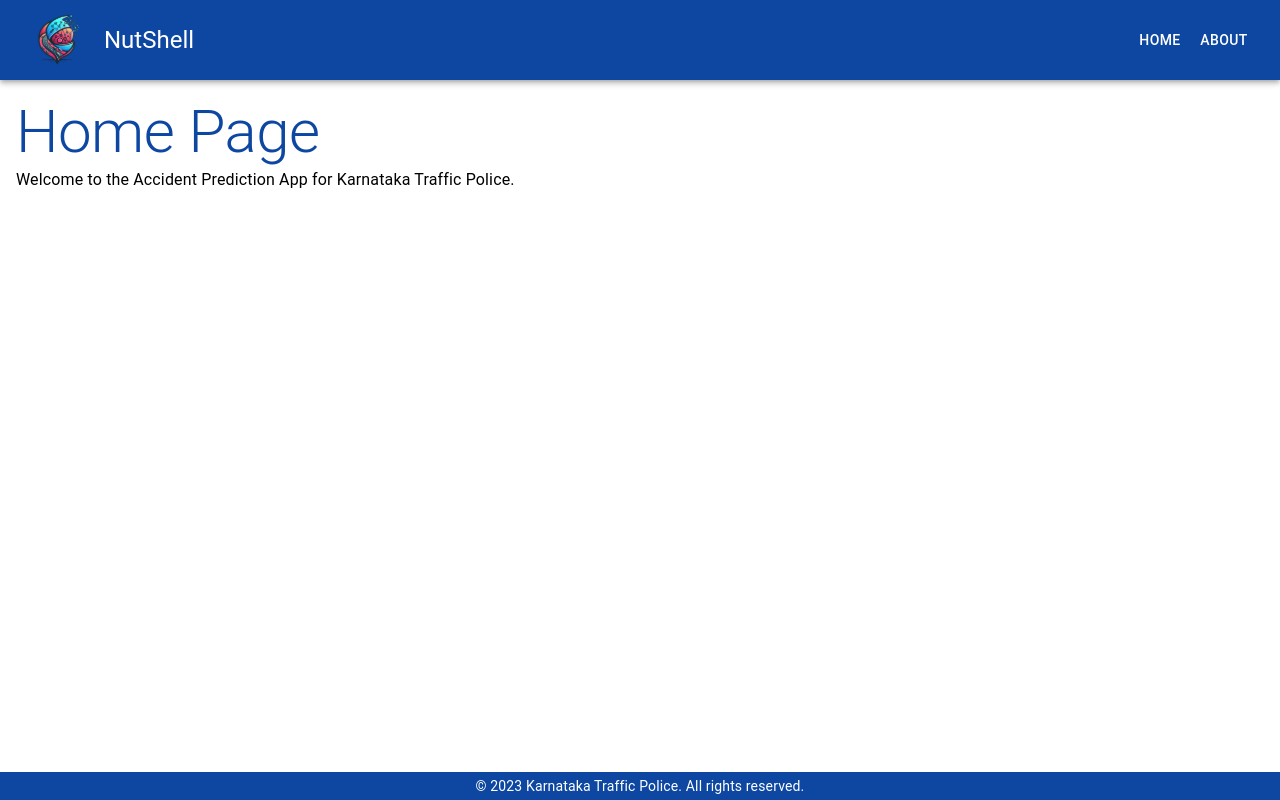
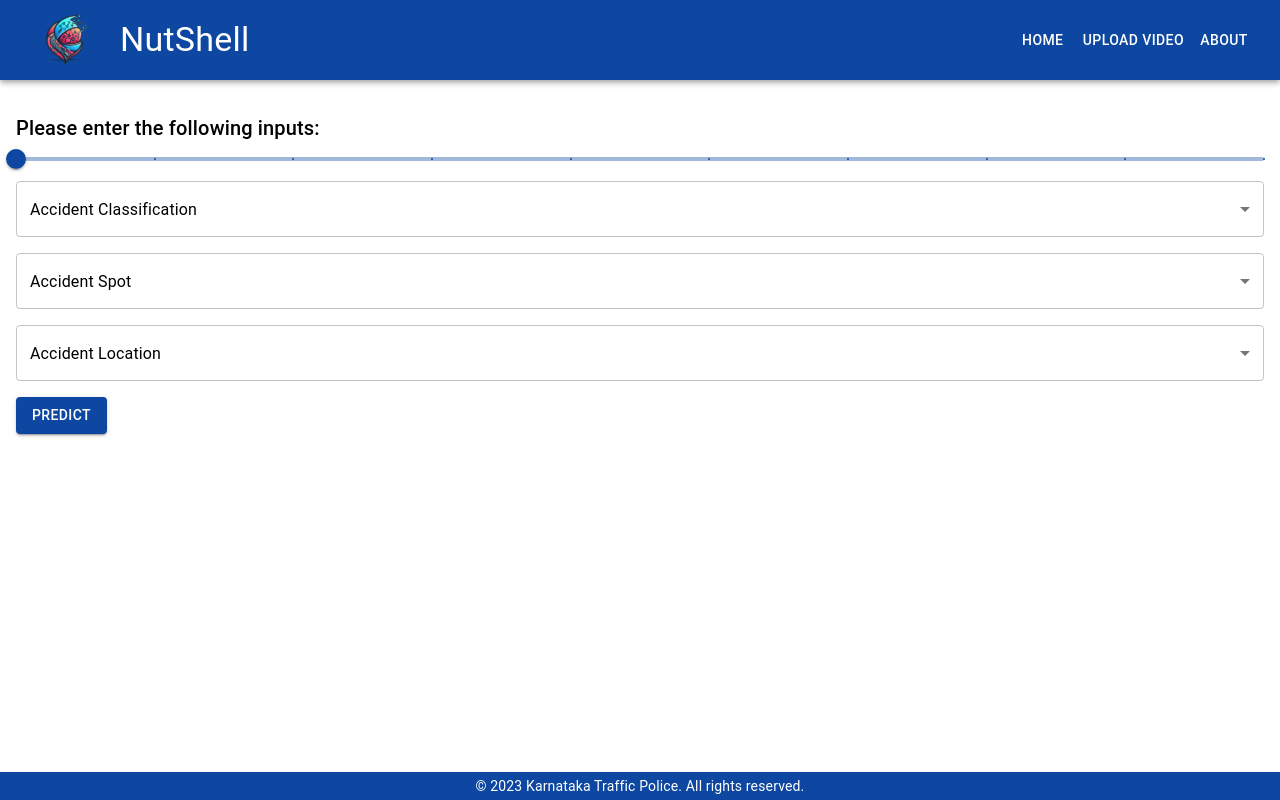
Before and after one commit to NutShell-Police/nutshell-front-end, a React (Vite) app: page / in a window 1280 px wide. Built offline with nearby package versions, Linux system fonts and the light colour scheme.

Commit message:
Inital Migration

```diff
--- a/package.json
+++ b/package.json
@@ -16,7 +16,9 @@
     "axios": "^1.7.2",
     "react": "^18.2.0",
     "react-dom": "^18.2.0",
-    "react-router-dom": "^6.23.1"
+    "react-dropzone": "^14.2.3",
+    "react-router-dom": "^6.23.1",
+    "recharts": "^2.12.7"
   },
   "devDependencies": {
     "@types/react": "^18.2.66",
--- a/src/App.jsx
+++ b/src/App.jsx
@@ -1,25 +1,17 @@
-// src/App.jsx
 import React from 'react';
 import { CssBaseline, Box } from '@mui/material';
 import { Routes, Route } from 'react-router-dom';
-import Header from './components/Header';
-import Footer from './components/Footer';
-import Home from './components/Home';
-import About from './components/About';
+import Home from './pages/Home';
+import About from './pages/About';
+import VideoUploadPage from './pages/VideoUploadPage';
 
 function App() {
   return (
-    <Box sx={{ display: 'flex', flexDirection: 'column', minHeight: '100vh' }}>
-      <CssBaseline />
-      <Header />
-      <Box component="main" sx={{ flex: 1, width: '100%' }}>
-        <Routes>
-          <Route path="/" element={<Home />} />
-          <Route path="/about" element={<About />} />
-        </Routes>
-      </Box>
-      <Footer />
-    </Box>
+    <Routes>
+      <Route path="/" element={<Home />} />
+      <Route path="/about" element={<About />} />
+      <Route path="/upload-video" element={<VideoUploadPage />} />
+    </Routes>
   );
 }
 
--- a/src/components/Header.jsx
+++ b/src/components/Header.jsx
@@ -1,4 +1,3 @@
-// src/components/Header.jsx
 import React from 'react';
 import { AppBar, Toolbar, Typography, Button, Box } from '@mui/material';
 import { Link } from 'react-router-dom';
@@ -8,11 +7,12 @@ function Header() {
   return (
     <AppBar position="static" color="primary">
       <Toolbar>
-        <Box component="img" src={logo} alt="Nut Shell Logo" sx={{ height: 80, mr: 2, py: 1 }} />
-        <Typography variant="h5" sx={{ flexGrow: 1 }}>
+        <Box component="img" src={logo} alt="Nut Shell Logo" sx={{ height: 80, mr: 2, p: 1 }} />
+        <Typography variant="h4" sx={{ flexGrow: 1 }}>
           NutShell
         </Typography>
         <Button color="inherit" component={Link} to="/">Home</Button>
+        <Button color="inherit" component={Link} to="/upload-video">Upload Video</Button>
         <Button color="inherit" component={Link} to="/about">About</Button>
       </Toolbar>
     </AppBar>
--- a/src/components/Home.jsx
+++ /dev/null
@@ -1,14 +0,0 @@
-// src/components/Home.jsx
-import React from 'react';
-import { Typography, Box } from '@mui/material';
-
-function Home() {
-  return (
-    <Box sx={{ width: '100%', p: 2 }}>
-      <Typography variant="h2" color="primary">Home Page</Typography>
-      <Typography variant="body1">Welcome to the Accident Prediction App for Karnataka Traffic Police.</Typography>
-    </Box>
-  );
-}
-
-export default Home;
--- /dev/null
+++ b/src/components/PredictionForm.jsx
@@ -0,0 +1,105 @@
+// src/components/PredictionForm.jsx
+import React, { useState } from 'react';
+import { Box, Button, MenuItem, Select, Slider, Typography } from '@mui/material';
+import axios from 'axios';
+
+const PredictionForm = ({ setPrediction }) => {
+  const [formData, setFormData] = useState({
+    Noofvehicle_involved: 1,
+    Accident_Classification: '',
+    Accident_Spot: '',
+    Accident_Location: ''
+  });
+
+  const handleChange = (event) => {
+    setFormData({
+      ...formData,
+      [event.target.name]: event.target.value
+    });
+  };
+
+  const handleSliderChange = (event, value) => {
+    setFormData({
+      ...formData,
+      Noofvehicle_involved: value
+    });
+  };
+
+  const handleSubmit = async (event) => {
+    event.preventDefault();
+    try {
+      const response = await axios.post('YOUR_API_ENDPOINT', formData);
+      setPrediction(response.data);
+    } catch (error) {
+      console.error('Error making prediction', error);
+    }
+  };
+
+  return (
+    <Box component="form" onSubmit={handleSubmit}>
+      <Typography variant="h6">Please enter the following inputs:</Typography>
+      <Slider
+        name="Noofvehicle_involved"
+        value={formData.Noofvehicle_involved}
+        onChange={handleSliderChange}
+        aria-labelledby="noofvehicle-involved-slider"
+        valueLabelDisplay="auto"
+        step={1}
+        marks
+        min={1}
+        max={10}
+      />
+      <Select
+        name="Accident_Classification"
+        value={formData.Accident_Classification}
+        onChange={handleChange}
+        displayEmpty
+        fullWidth
+        sx={{ mb: 2 }}
+      >
+        <MenuItem value="" disabled>
+          Accident Classification
+        </MenuItem>
+        <MenuItem value="Road Accidents">Road Accidents</MenuItem>
+        <MenuItem value="Rail Road Accidents">Rail Road Accidents</MenuItem>
+        <MenuItem value="Other Railway Accidents">Other Railway Accidents</MenuItem>
+        <MenuItem value="Not Applicable">Not Applicable</MenuItem>
+      </Select>
+      <Select
+        name="Accident_Spot"
+        value={formData.Accident_Spot}
+        onChange={handleChange}
+        displayEmpty
+        fullWidth
+        sx={{ mb: 2 }}
+      >
+        <MenuItem value="" disabled>
+          Accident Spot
+        </MenuItem>
+        {["Bottleneck", "Bridge", "Cross roads", "Not Applicable", "More than four arms", "Road hump or Rumble strips", "Junction", "Curves", "Other", "T Junction", "Offset", "Narrow road", "Culvert", "Staggered junction", "Y Junction", "Circle", "Railway crossing", "Rail Crossing manned", "Round about or Circle", "Rail Crossing Unmanned"].map((spot) => (
+          <MenuItem key={spot} value={spot}>{spot}</MenuItem>
+        ))}
+      </Select>
+      <Select
+        name="Accident_Location"
+        value={formData.Accident_Location}
+        onChange={handleChange}
+        displayEmpty
+        fullWidth
+        sx={{ mb: 2 }}
+      >
+        <MenuItem value="" disabled>
+          Accident Location
+        </MenuItem>
+        {["Rural Areas", "Villages settlement", "City/Town", "Not Applicable"].map((location) => (
+          <MenuItem key={location} value={location}>{location}</MenuItem>
+        ))}
+      </Select>
+      <Button type="submit" variant="contained" color="primary">
+        Predict
+      </Button>
+    </Box>
+  );
+};
+
+export default PredictionForm;
--- /dev/null
+++ b/src/components/PredictionResult.jsx
@@ -0,0 +1,20 @@
+// src/pages/Home.jsx
+import React, { useState } from 'react';
+import { Box } from '@mui/material';
+import PredictionForm from '../components/PredictionForm';
+import PredictionResult from '../components/PredictionResult';
+import VideoUpload from '../components/VideoUpload';
+
+const Home = () => {
+  const [prediction, setPrediction] = useState(null);
+
+  return (
+    <Box sx={{ p: 2 }}>
+      <PredictionForm setPrediction={setPrediction} />
+      {prediction && <PredictionResult prediction={prediction} />}
+      <VideoUpload />
+    </Box>
+  );
+};
+
+export default Home;
--- /dev/null
+++ b/src/components/VideoUpload.jsx
@@ -0,0 +1,87 @@
+import React, { useState } from 'react';
+import { Box, Button, Typography, useTheme } from '@mui/material';
+import { useDropzone } from 'react-dropzone';
+import axios from 'axios';
+
+const VideoUpload = () => {
+  const [selectedFile, setSelectedFile] = useState(null);
+  const [message, setMessage] = useState('');
+  const theme = useTheme();
+
+  const onDrop = (acceptedFiles) => {
+    setSelectedFile(acceptedFiles[0]);
+  };
+
+  const { getRootProps, getInputProps, isDragActive } = useDropzone({
+    onDrop,
+    accept: 'video/mp4'
+  });
+
+  const handleSubmit = async () => {
+    if (!selectedFile) {
+      setMessage('Please select a video file first');
+      return;
+    }
+
+    const formData = new FormData();
+    formData.append('file', selectedFile);
+
+    try {
+      const response = await axios.post('http://localhost:5000/upload_video', formData, {
+        headers: {
+          'Content-Type': 'multipart/form-data'
+        }
+      });
+      setMessage(response.data.accident_detected ? 'Accident Detected' : 'No Accident Detected');
+    } catch (error) {
+      console.error('Error uploading video', error);
+      setMessage('Error uploading video');
+    }
+  };
+
+  return (
+    <Box sx={{ p: 2 }}>
+      <Typography variant="h6" sx={{ mb: 2 }}>Upload Video to Detect Accident</Typography>
+      <Box
+        {...getRootProps()}
+        sx={{
+          border: '2px dashed',
+          borderColor: isDragActive ? theme.palette.primary.main : theme.palette.grey[400],
+          borderRadius: 2,
+          p: 4,
+          textAlign: 'center',
+          cursor: 'pointer',
+          mb: 2
+        }}
+      >
+        <input {...getInputProps()} />
+        {isDragActive ? (
+          <Typography variant="body1" color="primary">Drop the files here ...</Typography>
+        ) : (
+          <Typography variant="body1" color="textSecondary">
+            Drag 'n' drop a video file here, or click to select a file
+          </Typography>
+        )}
+      </Box>
+      <Button
+        variant="contained"
+        color="primary"
+        onClick={handleSubmit}
+        disabled={!selectedFile}
+      >
+        Submit
+      </Button>
+      {message && (
+        <Typography
+          variant="body1"
+          color={message.includes('Accident') ? 'error' : 'primary'}
+          sx={{ mt: 2 }}
+        >
+          {message}
+        </Typography>
+      )}
+    </Box>
+  );
+};
+
+export default VideoUpload;
--- a/src/main.jsx
+++ b/src/main.jsx
@@ -1,21 +1,25 @@
-// src/main.jsx
 import React from 'react';
 import ReactDOM from 'react-dom/client';
-import { BrowserRouter as Router, Route, Routes } from 'react-router-dom';
+import { BrowserRouter as Router } from 'react-router-dom';
+import { ThemeProvider, CssBaseline, Box } from '@mui/material';
 import App from './App';
-import { ThemeProvider } from '@mui/material/styles';
-import About from './components/About';
+import Header from './components/Header';
+import Footer from './components/Footer';
+import theme from './theme';
 import './index.css';
-import theme from './theme';
 
 ReactDOM.createRoot(document.getElementById('root')).render(
   <React.StrictMode>
     <ThemeProvider theme={theme}>
+      <CssBaseline />
       <Router>
-        <Routes>
-          <Route path="/" element={<App />} />
-          <Route path="/about" element={<About />} />
-        </Routes>
+        <Box sx={{ display: 'flex', flexDirection: 'column', minHeight: '100vh' }}>
+          <Header />
+          <Box component="main" sx={{ flex: 1, width: '100%', py: 2 }}>
+            <App />
+          </Box>
+          <Footer />
+        </Box>
       </Router>
     </ThemeProvider>
   </React.StrictMode>
--- a/src/components/About.jsx
+++ b/src/pages/About.jsx
@@ -1,14 +1,14 @@
-// src/components/About.jsx
+// src/pages/About.jsx
 import React from 'react';
 import { Typography, Box } from '@mui/material';
 
-function About() {
+const About = () => {
   return (
-    <Box sx={{ width: '100%', p: 2 }}>
+    <Box sx={{ p: 2 }}>
       <Typography variant="h2" color="primary">About Page</Typography>
       <Typography variant="body1">This app helps predict accidents based on various factors to improve road safety in Karnataka.</Typography>
     </Box>
   );
-}
+};
 
 export default About;
--- /dev/null
+++ b/src/pages/Home.jsx
@@ -0,0 +1,18 @@
+// src/pages/Home.jsx
+import React, { useState } from 'react';
+import { Box } from '@mui/material';
+import PredictionForm from '../components/PredictionForm';
+import PredictionResult from '../components/PredictionResult';
+
+const Home = () => {
+  const [prediction, setPrediction] = useState(null);
+
+  return (
+    <Box sx={{ p: 2 }}>
+      <PredictionForm setPrediction={setPrediction} />
+      {prediction && <PredictionResult prediction={prediction} />}
+    </Box>
+  );
+};
+
+export default Home;
--- /dev/null
+++ b/src/pages/VideoUploadPage.jsx
@@ -0,0 +1,13 @@
+import React from 'react';
+import { Box } from '@mui/material';
+import VideoUpload from '../components/VideoUpload';
+
+const VideoUploadPage = () => {
+  return (
+    <Box sx={{ p: 2 }}>
+      <VideoUpload />
+    </Box>
+  );
+};
+
+export default VideoUploadPage;
```
Also changed, not shown: 1 other file (tests, documents, lock files or other folders).
